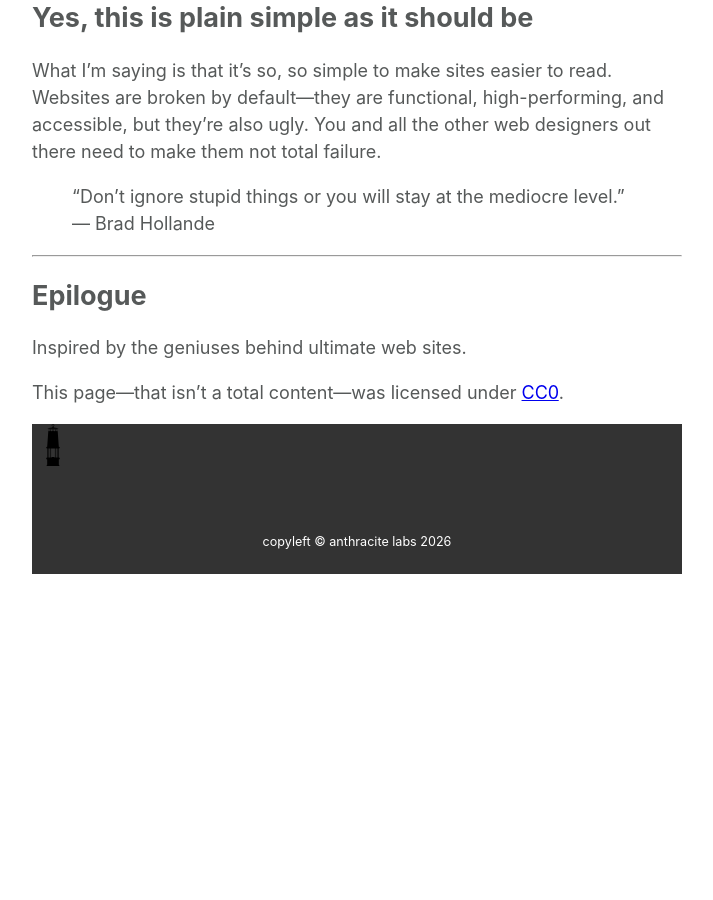
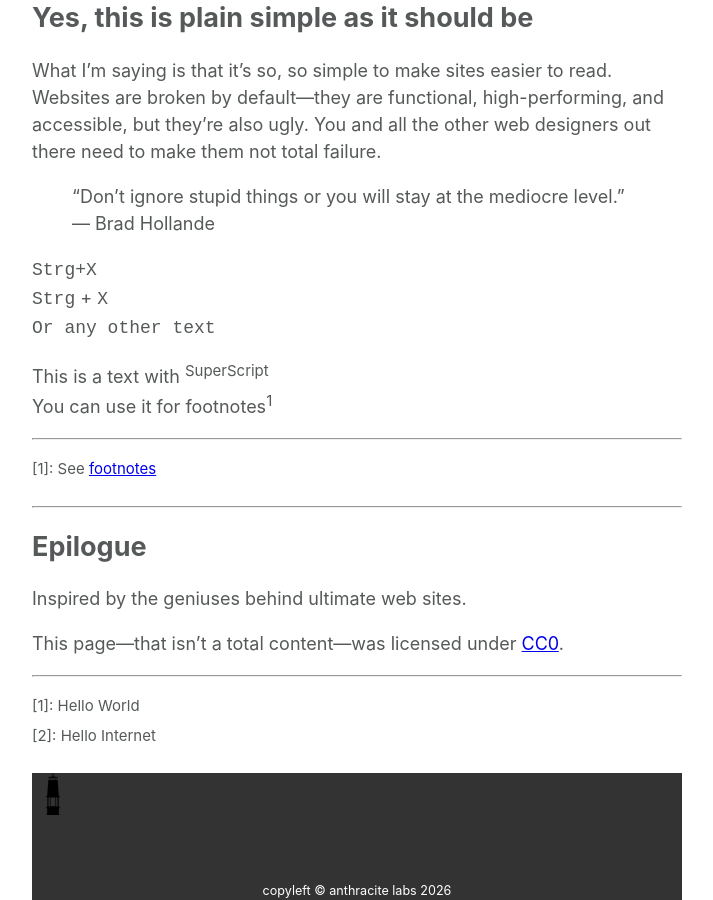
Before and after one commit to anthracitelabs/anthracitelabs.github.io, a Jekyll site: the page built from index.md, in a window 1280 px wide and 900 px high, scrolled down 1397 px. Shown: the whole window, without its empty margins (283-996 px from the left). Built offline with Jekyll 4.4.1, drawn with Linux system fonts in a browser that asks for light colours; the repository's description, which GitHub fills in, is left out; our own code applies the rules of GitHub Pages for plain Markdown files; before the commit the page ends 2011 px from its top, so only the background shows below that.

Commit message:
Update index.md

```diff
--- a/index.md
+++ b/index.md
@@ -49,6 +49,17 @@ What I'm saying is that it's so, so simple to make sites easier to read. Website
 > "Don't ignore stupid things or you will stay at the mediocre level."
 > — Brad Hollande
 
+<kbd>Strg+X</kbd>
+<kbd>Strg</kbd> + <kbd>X</kbd>
+<kbd>Or any other text</kbd>
+
+This is a text with <sup>SuperScript</sup>
+You can use it for footnotes<sup>1</sup>
+
+---
+
+<sup>[1]: See [footnotes](../02-footer/footnotes)</sup>
+
 ---
 
 ## Epilogue
@@ -56,3 +67,8 @@ What I'm saying is that it's so, so simple to make sites easier to read. Website
 Inspired by the geniuses behind ultimate web sites.
 
 This page—that isn't a total content—was licensed under [CC0](https://creativecommons.org/publicdomain/zero/1.0/).
+
+---
+
+<sup>[1]: Hello World</sup>
+<sup>[2]: Hello Internet</sup>
```
